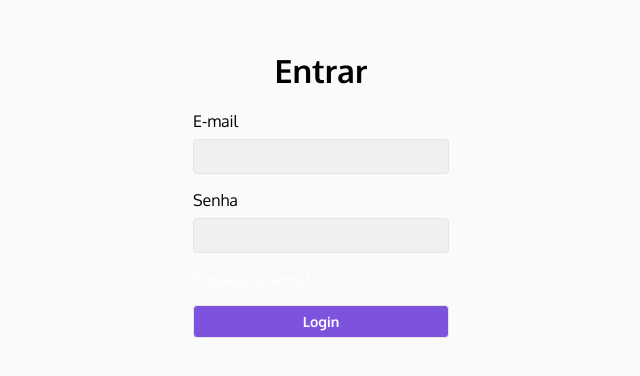
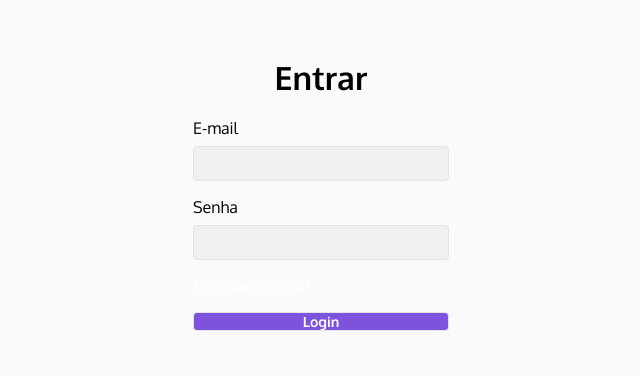
Before and after one commit to JV-projects/BookSystem, a React (Vite) app in the folder BookSystemFront/: page / in a window 1280 px wide. Shown: the part 206-582 px from the top of the page, without its empty margins (319-959 px from the left). Built offline with nearby package versions, Linux system fonts and the light colour scheme.

Commit message:
Button | Retirando o style inline

```diff
--- a/BookSystemFront/src/components/global/Button/index.jsx
+++ b/BookSystemFront/src/components/global/Button/index.jsx
@@ -4,12 +4,6 @@ let estiloAplicado;
 //(?)
 
 export default function Button({ children, tipoBotao, ...rest }) {
-
-    const defStyle = {
-        display: "flex",
-        "alignItems": "center",
-        "padding": "0.45rem 0.75rem 0.45rem 0.75rem",
-    }
 
     const estilo = Object.values(styles)
 
@@ -23,7 +17,7 @@ export default function Button({ children, tipoBotao, ...rest }) {
     })
 
     return (
-        <button style={defStyle} className={estiloAplicado} {...rest}>
+        <button className={estiloAplicado} {...rest}>
             <span className="material-symbols-outlined">{rest.icone}</span>
             {children}
         </button>
```
